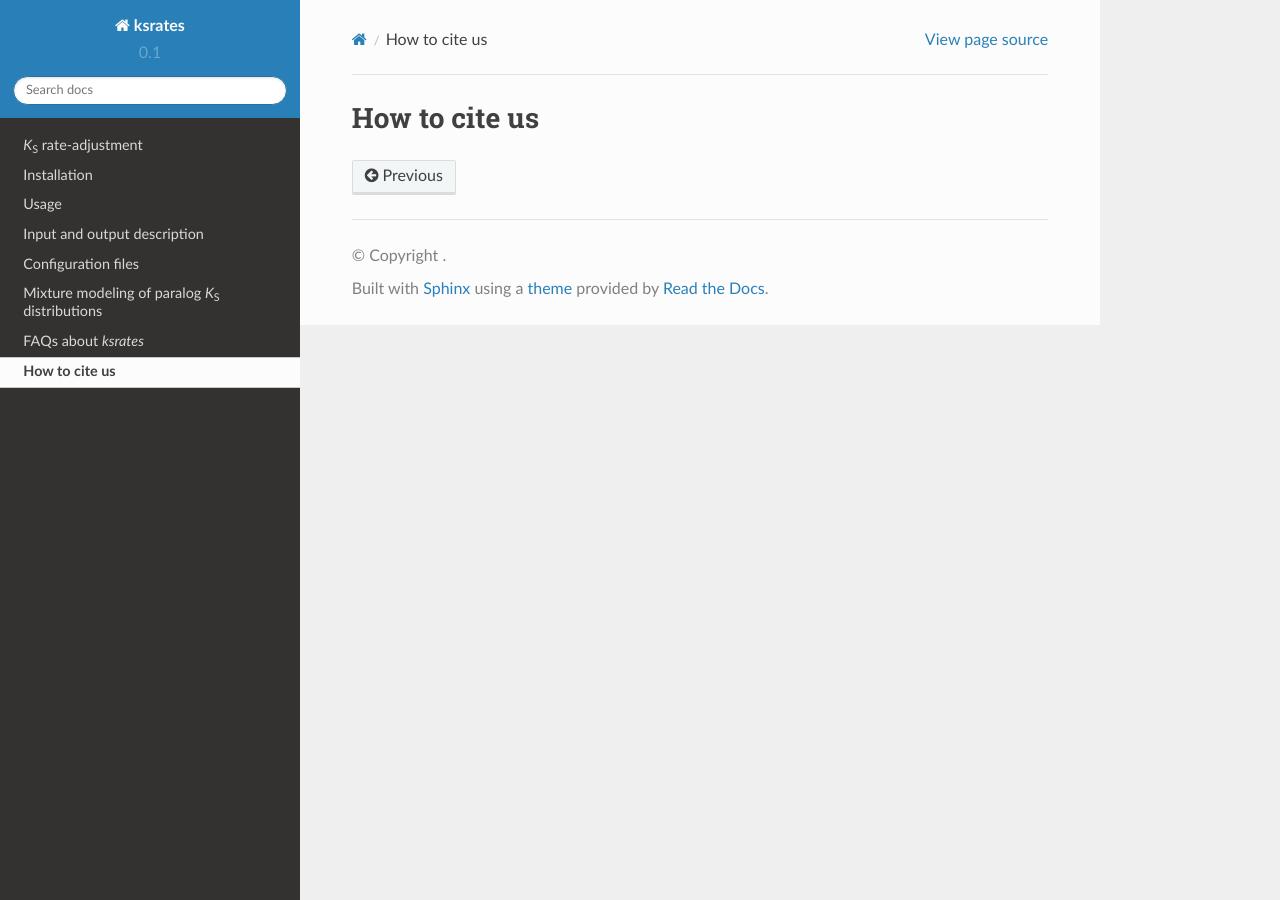
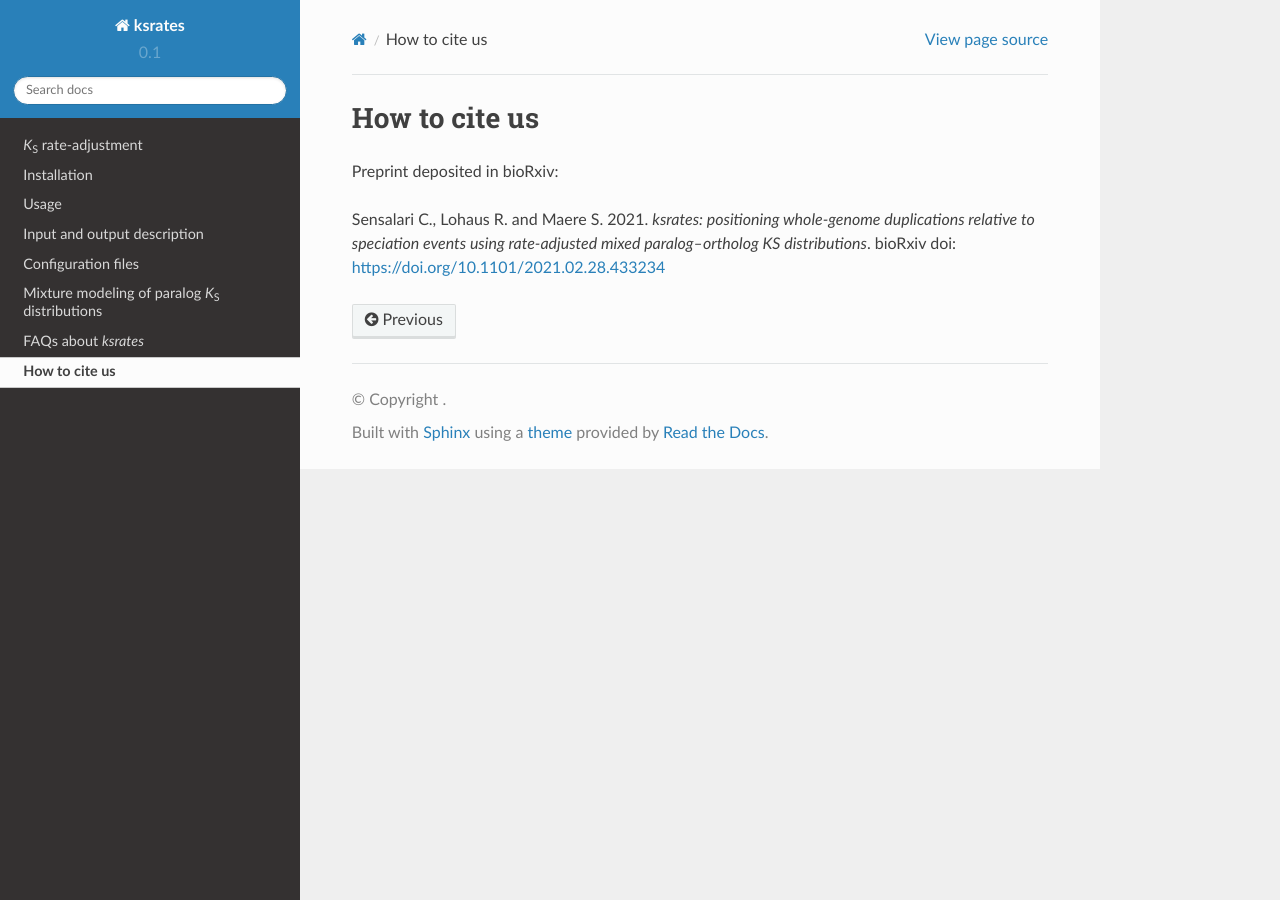
Before and after one commit to VIB-PSB/ksrates, a Sphinx documentation site: the page built from doc/source/citation_acknowledgement.rst, in a window 1280 px wide. Built offline with Sphinx 7.4.7 and the Read the Docs theme 2.0.0, drawn with Linux system fonts in a browser that asks for light colours.

Commit message:
Add preprint DOI in "How to cite us" doc page

```diff
--- a/doc/source/citation_acknowledgement.rst
+++ b/doc/source/citation_acknowledgement.rst
@@ -1,3 +1,7 @@
 
 How to cite us
 ==============
+
+Preprint deposited in bioRxiv:
+
+Sensalari C., Lohaus R. and Maere S. 2021. *ksrates: positioning whole-genome duplications relative to speciation events using rate-adjusted mixed paralog–ortholog KS distributions*. bioRxiv doi: https://doi.org/10.1101/2021.02.28.433234
```
